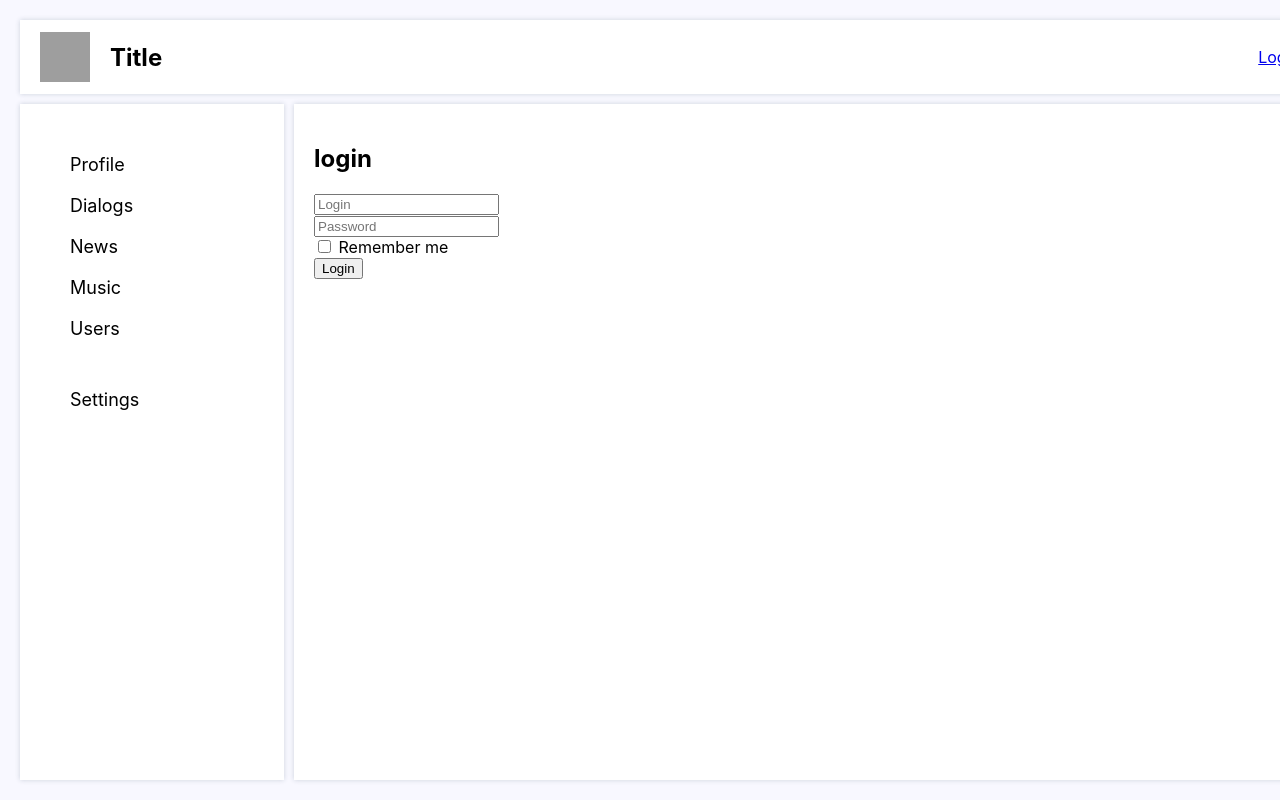
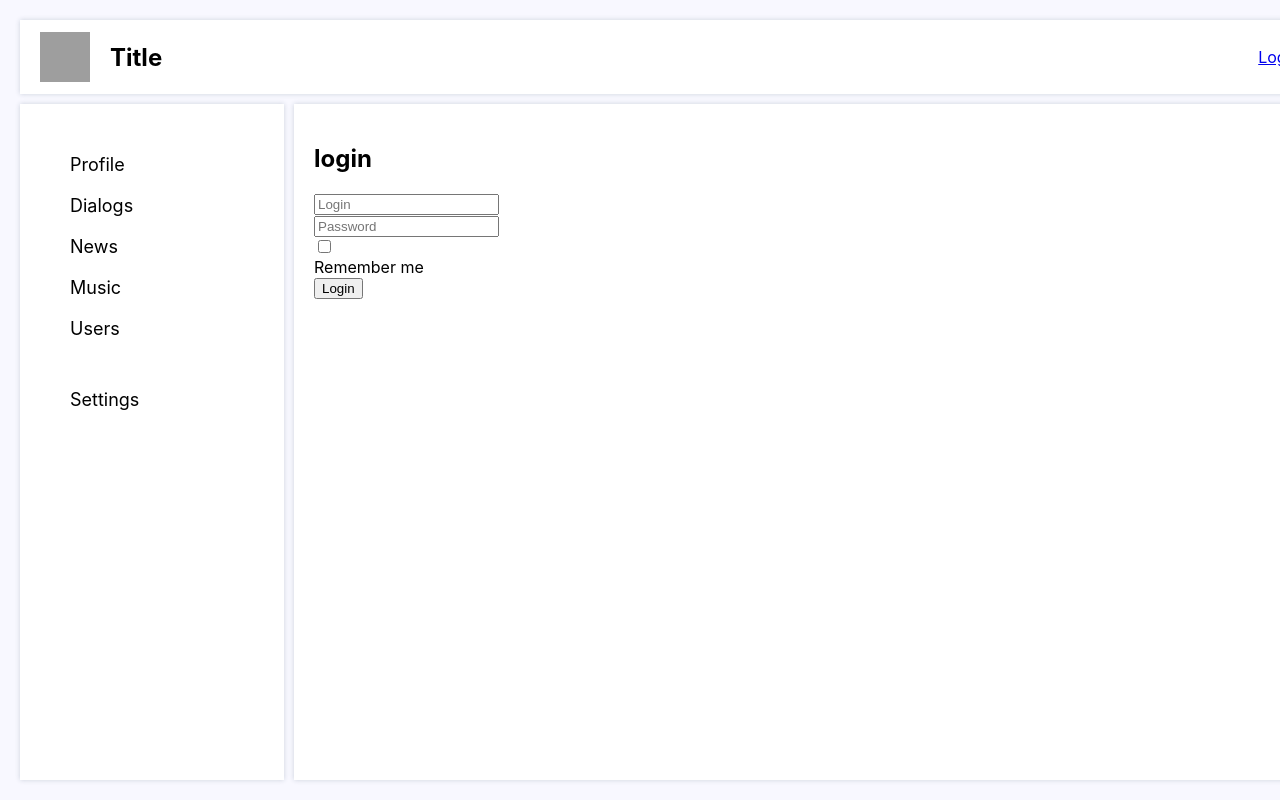
Before and after one commit to silBQT/react-way-of-samurai, a React (Create React App) app: page /login in a window 1280 px wide. Shown: the top 800 px of the page. Built offline with nearby package versions, Linux system fonts and the light colour scheme; no server answers; grey boxes are pictures that could not be loaded.

Commit message:
add redux-form field validation

```diff
--- a/src/pages/Dialogs/AddMessageForm/AddMessageForm.jsx
+++ b/src/pages/Dialogs/AddMessageForm/AddMessageForm.jsx
@@ -1,10 +1,14 @@
 import React from 'react'
 import { Field } from 'redux-form'
+import { Textarea } from '../../common/Preloader/FormsControls/FormsControls'
+import { maxLengthCreator, required } from '../../../utils/validators/validators'
+
+const maxLength50 = maxLengthCreator(50);
 
 const DialogsForm = (props) => {
     return (
         <form onSubmit={props.handleSubmit}>
-            <Field component={'textarea'} name="newMessageBody" placeholder='your message...' />
+            <Field component={Textarea} validate={[required, maxLength50]} name="newMessageBody" placeholder='your message...' />
             <button>Send message</button>
         </form>
     )
--- a/src/pages/Login/LoginForm/LoginForm.jsx
+++ b/src/pages/Login/LoginForm/LoginForm.jsx
@@ -1,16 +1,18 @@
 import React from 'react'
 import { Field } from 'redux-form';
+import { Input } from '../../common/Preloader/FormsControls/FormsControls';
+import { required } from '../../../utils/validators/validators';
 
 const LoginForm = (props) => {
   return (
     <form onSubmit={props.handleSubmit}>
         <div>
-          <Field component={'input'} name={'login'} placeholder={'Login'} />
+          <Field component={Input} validate={[required]} name={'login'} placeholder={'Login'} />
         </div>
         <div>
-          <Field component={'input'} name={'password'} placeholder={'Password'} /></div>
+          <Field component={Input} validate={[required]} name={'password'} placeholder={'Password'} /></div>
         <div>
-          <Field component={'input'} name={'rememberMe'} type={'checkbox'} /> Remember me</div>
+          <Field component={Input} validate={[required]} name={'rememberMe'} type={'checkbox'} /> Remember me</div>
         <div>
           <button>Login</button></div>
       </form>
--- a/src/pages/Profile/Posts/AddPostForm/AddPostForm.jsx
+++ b/src/pages/Profile/Posts/AddPostForm/AddPostForm.jsx
@@ -1,10 +1,14 @@
 import React from 'react'
 import { Field } from 'redux-form'
+import { maxLengthCreator, required } from '../../../../utils/validators/validators'
+import { Textarea } from '../../../common/Preloader/FormsControls/FormsControls';
+
+const maxLength50 = maxLengthCreator(50);
 
 const AddPostForm = (props) => {
     return (
         <form onSubmit={props.handleSubmit}>
-            <Field component={'textarea'} name="newPostBody" placeholder='your news...' />
+            <Field component={Textarea} validate={[required, maxLength50]} name="newPostBody" placeholder='your news...' />
             <button>Add post</button>
         </form>
     )
--- /dev/null
+++ b/src/pages/common/Preloader/FormsControls/FormsControls.jsx
@@ -0,0 +1,16 @@
+import styles from './FormsControls.module.scss'
+
+const Element = (Element) => ({input, meta, ...props}) => {
+    debugger;
+    const hasError = meta.error && meta.touched;
+
+    return (
+        <div className={`${styles.formControl} ${hasError && styles.error}`}>
+            <Element {...input} {...props} />
+            { hasError && <div>{meta.error}</div>}
+        </div>
+    )
+}
+
+export const Textarea = Element('textarea')
+export const Input = Element('input')
--- /dev/null
+++ b/src/pages/common/Preloader/FormsControls/FormsControls.module.scss
@@ -0,0 +1,8 @@
+.formControl {
+    &.error {
+        input,
+        textarea {
+            border: 1px solid red;
+        }
+    }
+}
--- /dev/null
+++ b/src/utils/validators/validators.js
@@ -0,0 +1,9 @@
+export const required = (value) => {
+    if (value) return undefined;
+    return 'Field is required!'
+}
+
+export const maxLengthCreator = (maxLength) => (value) => {
+    if (value.length > maxLength) return `Max length is ${maxLength} symbols!`;
+    return undefined;
+}
```
